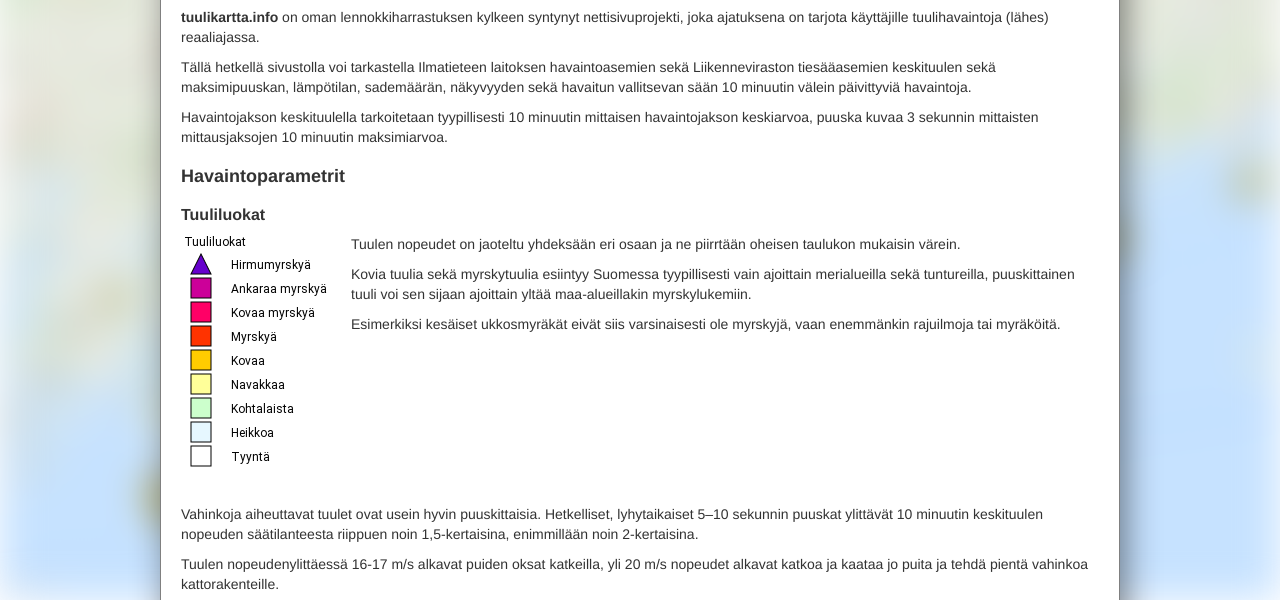
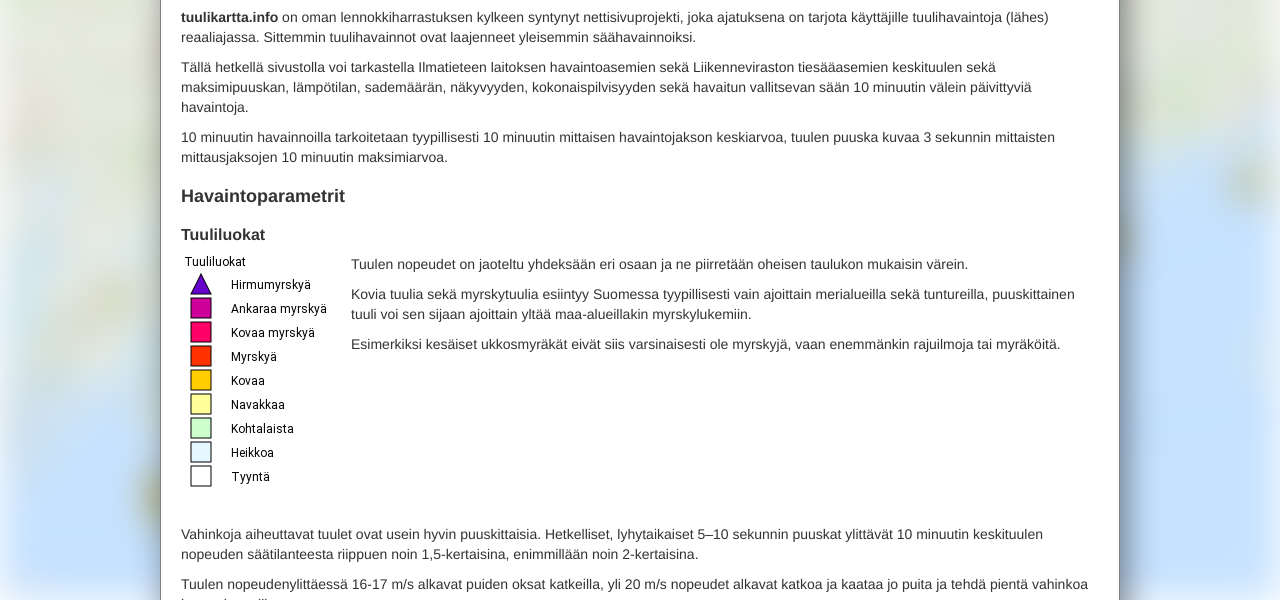
Before and after one commit to nakkim/tuulikartta.info, a plain HTML site: page tietoa-sivustosta/index.html in a window 1280 px wide. Shown: the part 200-800 px from the top of the page. Drawn offline with nearby package versions, Linux system fonts and the light colour scheme.

Commit message:
Just some small changes and stuff

```diff
--- a/tietoa-sivustosta/index.html
+++ b/tietoa-sivustosta/index.html
@@ -3,7 +3,7 @@
 <head>
     <meta charset="utf-8">
     <title>tuulikartta.info - tietoa palvelusta</title>
-    <meta name="description" content="tuulikaetta.info - tietoa palvelusta, tietosuoja sekä evästeet">
+    <meta name="description" content="tuulikartta.info - tietoa palvelusta, tietosuoja sekä evästeet">
     <meta name="viewport" content="width=device-width, initial-scale=1.0, shrink-to-fit=no">
     <link href="../css/normalize.css" rel="stylesheet" media="all">
     <link href="../css/info.css" rel="stylesheet" media="all">
@@ -27,7 +27,7 @@
     </div>
     <div id="main-breadcrumb-wrapper">
       <ul class="breadcrumb">
-        <li><a href="#">tuulikartta.info</a></li>
+        <li><a href="../#">tuulikartta.info</a></li>
         <li>Tietoa Palvelusta</li>
       </ul>
     </div>
@@ -41,17 +41,17 @@
       </header>
       <main role="main">
         <p><span style="font-weight:bold">tuulikartta.info</span> on oman lennokkiharrastuksen kylkeen syntynyt nettisivuprojekti, joka ajatuksena on tarjota
-          k&auml;ytt&auml;jille tuulihavaintoja (lähes) reaaliajassa.</p>
+          k&auml;ytt&auml;jille tuulihavaintoja (lähes) reaaliajassa. Sittemmin tuulihavainnot ovat laajenneet yleisemmin säähavainnoiksi.</p>
         <p>
           Tällä hetkellä sivustolla voi tarkastella Ilmatieteen laitoksen havaintoasemien sekä Liikenneviraston tiesääasemien keskituulen
-          sekä maksimipuuskan, lämpötilan, sademäärän, näkyvyyden sekä havaitun vallitsevan sään 10 minuutin välein päivittyviä havaintoja.
+          sekä maksimipuuskan, lämpötilan, sademäärän, näkyvyyden, kokonaispilvisyyden sekä havaitun vallitsevan sään 10 minuutin välein päivittyviä havaintoja.
         </p>
-        <p>Havaintojakson keskituulella tarkoitetaan tyypillisesti 10 minuutin mittaisen havaintojakson keskiarvoa, puuska kuvaa 3 sekunnin mittaisten mittausjaksojen 10 minuutin maksimiarvoa.</p>
+        <p>10 minuutin havainnoilla tarkoitetaan tyypillisesti 10 minuutin mittaisen havaintojakson keskiarvoa, tuulen puuska kuvaa 3 sekunnin mittaisten mittausjaksojen 10 minuutin maksimiarvoa.</p>
         <h2 style="font-size:18px; font-weight:bold;">Havaintoparametrit</h2>
         <h3 style="font-size:16px; font-weight:bold;">Tuuliluokat</h3>
         <div id="legend-wrapper" style="overflow:auto; margin-bottom:20px;">
           <img src="../symbols/legend.png" style="float:left;"></img>
-          <p>Tuulen nopeudet on jaoteltu yhdeksään eri osaan ja ne piirrtään oheisen taulukon mukaisin värein.</p>
+          <p>Tuulen nopeudet on jaoteltu yhdeksään eri osaan ja ne piirretään oheisen taulukon mukaisin värein.</p>
           <p>
             Kovia tuulia sekä myrskytuulia esiintyy Suomessa tyypillisesti vain ajoittain merialueilla sekä tuntureilla,
             puuskittainen tuuli voi sen sijaan ajoittain yltää maa-alueillakin myrskylukemiin.
@@ -99,7 +99,7 @@
         <p>Palvelun käyttäjistä ei kerätä henkilötietoja. Palvelun käyttöä tilastoidaan sivuston kehittämistä varten.</p>
         <h2 style="font-size:18px; font-weight:bold;">Muuta</h2>
         <p>Seuraa sivuston kehitystä sekä kehittäjän edesottamuksia:</p>
-        <a href="https://twitter.com/viilkka" class="twitter-follow-button" data-show-count="true">Follow</a><script async src="//platform.twitter.com/widgets.js" charset="utf-8"></script>
+        <a href="https://twitter.com/viilkka" class="twitter-follow-button" data-show-count="false">Follow</a><script async src="//platform.twitter.com/widgets.js" charset="utf-8"></script>
         <a href="https://twitter.com/intent/tweet?screen_name=viilkka" class="twitter-mention-button" data-show-count="false">Tweet to @viilkka</a><script async src="//platform.twitter.com/widgets.js" charset="utf-8"></script>
       </main>
     </div>
@@ -107,9 +107,9 @@
     <footer role="contentinfo">
       <p>Kysymykset ja palaute: <a href="mailto:contact@tuulikarta.info">contact@tuulikarta.info</a></p>
       <div class="media-content" align="center">
-        <a href="https://twitter.com/viilkka"><div class="media-button" > <img class="media-button-img" src="../symbols/twitter.png"></img> </div></a>
-        <a href="https://github.com/nakkim"><div class="media-button" > <img class="media-button-img" src="../symbols/github.png"></img> </div></a>
-        <a href="https://fi.linkedin.com/in/ville-ilkka-1a0622146"><div class="media-button" > <img class="media-button-img" src="../symbols/linkedin.png"></img> </div></a>
+        <a href="https://twitter.com/viilkka"><div class="media-button" ><img class="media-button-img" src="../symbols/twitter.png"></img></div></a>
+        <a href="https://github.com/nakkim"><div class="media-button" ><img class="media-button-img" src="../symbols/github.png"></img></div></a>
+        <a href="https://fi.linkedin.com/in/ville-ilkka-1a0622146"><div class="media-button" > <img class="media-button-img" src="../symbols/linkedin.png"></img></div></a>
       </div>
       <p>Ville Ilkka, 2016-<span id="footer-year"></span></p>
     </footer>
```
